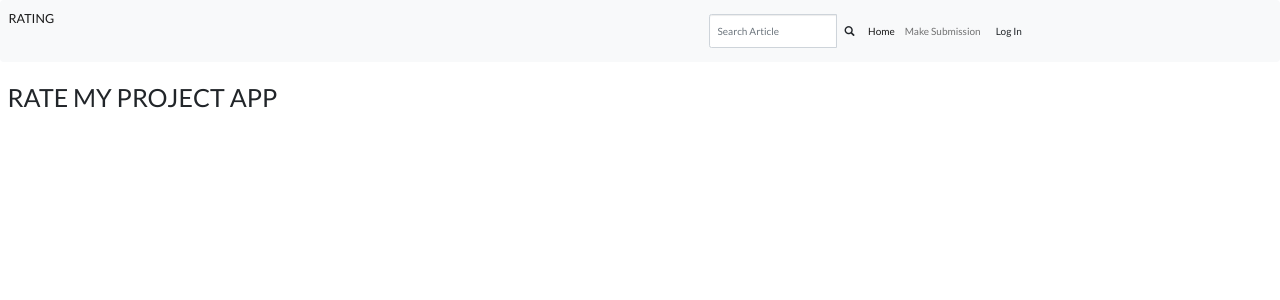
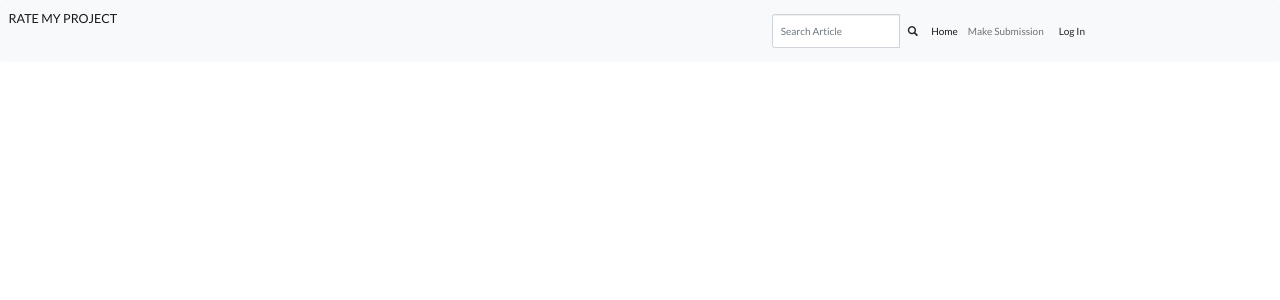
Before and after one commit to Alice-Githui/Rate-my-App, a Django app: page / in a window 1280 px wide. Shown: the top 300 px of the page. Run offline with Django 3.2, Linux system fonts and the light colour scheme; data that the repository does not hold is empty; some libraries are stand-ins or nearby versions.

Commit message:
style the landing page of the app

```diff
--- a/projects/static/CSS/style.css
+++ b/projects/static/CSS/style.css
@@ -91,3 +91,24 @@
     height: 370px;
     border-radius: 5px;
 }
+
+.indexprojects-card img{
+    height: 250px;
+    width: 100%;
+    object-fit: cover;
+    margin-top: 30px;
+}
+
+.indexpage{
+    font-family: 'Lato', sans-serif;
+    font-size: 16px;
+}
+
+.viewprojectbutton{
+    color:white;
+}
+
+.indexpage h1{
+    /* border-bottom: 1px solid black; */
+    margin-bottom: 15px;
+}
--- a/projects/templates/navbar.html
+++ b/projects/templates/navbar.html
@@ -1,6 +1,6 @@
 <nav class="navbar sticky-top navbar-expand-lg navbar-light bg-light">
     <div class="container-fluid">
-        <a class="navbar-brand" href="{% url 'index' %}">RATING</a>
+        <a class="navbar-brand" href="{% url 'index' %}">RATE MY PROJECT</a>
         <button class="navbar-toggler" type="button" data-bs-toggle="collapse" data-bs-target="#navbarNavDropdown"
             aria-controls="navbarNavDropdown" aria-expanded="false" aria-label="Toggle navigation">
             <span class="navbar-toggler-icon"></span>
--- a/projects/templates/projects/base.html
+++ b/projects/templates/projects/base.html
@@ -3,22 +3,27 @@
 
 <!DOCTYPE html>
 <html lang="en">
+
 <head>
     <meta charset="UTF-8">
     <meta http-equiv="X-UA-Compatible" content="IE=edge">
     <meta name="viewport" content="width=device-width, initial-scale=1.0">
-    {% if title %}
-    <title>Rate my Project - {{title}}</title>
+    <link rel="preconnect" href="https://fonts.gstatic.com">
+    <link href="https://fonts.googleapis.com/css2?family=Lato&display=swap" rel="stylesheet">
+    {% if title %} <title>Rate
+    my Project - {{title}}</title>
     {% else %}
     <title>Rate my Project</title>
     {% endif %}
 
     {% block styles %}
-        {% bootstrap_css %}
-        <link href="https://cdn.jsdelivr.net/npm/bootstrap@5.0.1/dist/css/bootstrap.min.css" rel="stylesheet" integrity="sha384-+0n0xVW2eSR5OomGNYDnhzAbDsOXxcvSN1TPprVMTNDbiYZCxYbOOl7+AMvyTG2x" crossorigin="anonymous">
-        <link rel="stylesheet" href="{% static 'CSS/style.css' %}">
+    {% bootstrap_css %}
+    <link href="https://cdn.jsdelivr.net/npm/bootstrap@5.0.1/dist/css/bootstrap.min.css" rel="stylesheet"
+        integrity="sha384-+0n0xVW2eSR5OomGNYDnhzAbDsOXxcvSN1TPprVMTNDbiYZCxYbOOl7+AMvyTG2x" crossorigin="anonymous">
+    <link rel="stylesheet" href="{% static 'CSS/style.css' %}">
     {% endblock %}
 </head>
+
 <body>
     {% include 'navbar.html' %}
     {% block content %}
@@ -33,4 +38,5 @@
     {% endblock %}
 
 </body>
+
 </html>
--- a/projects/templates/projects/index.html
+++ b/projects/templates/projects/index.html
@@ -3,17 +3,32 @@
 {% load static %}
 
 {% block content %}
-<div class="container-fluid">
-    <h1>RATE MY PROJECT APP</h1>
-    <div>
-        {% for project in projects %}
-        <p>{{project.title}}</p>
-        <p><a href="{{project.link}}">{{project.link}}</a></p>
-        <img src="{{project.image.url}}" alt="{{project.description}}">
-        <p>{{project.description}}</p>
-        <button><a href="{% url 'viewproject' project.id %}">View Project Details</a></button>
-        {% endfor %}
+<div class="container-fluid indexpage">
+    <div class="row">
+        <div class="col-md-0.5"></div>
+        <div class="col-md-11">
+            <div>
+                {% for project in projects %}
+                <div class="indexprojects-card col-md-4">
+                    <p>Project Title: {{project.title}}</p>
+                    <img src="{{project.image.url}}" alt="{{project.description}}">
+                    <br>
+                    <br>
+                    <button class="btn btn-success btn-lg btn-block"><a href="{% url 'viewproject' project.id %}"
+                            class="viewprojectbutton">VIEW PROJECT DETAILS</a></button>
+                    <p>Project Link: <a href="{{project.link}}">{{project.link}}</a></p>
+                    <p>Project Description: {{project.description}}</p>
+
+
+                </div>
+
+                {% endfor %}
+            </div>
+
+        </div>
+        <div class="col-md-0.5"></div>
     </div>
+
 </div>
 
 
```
